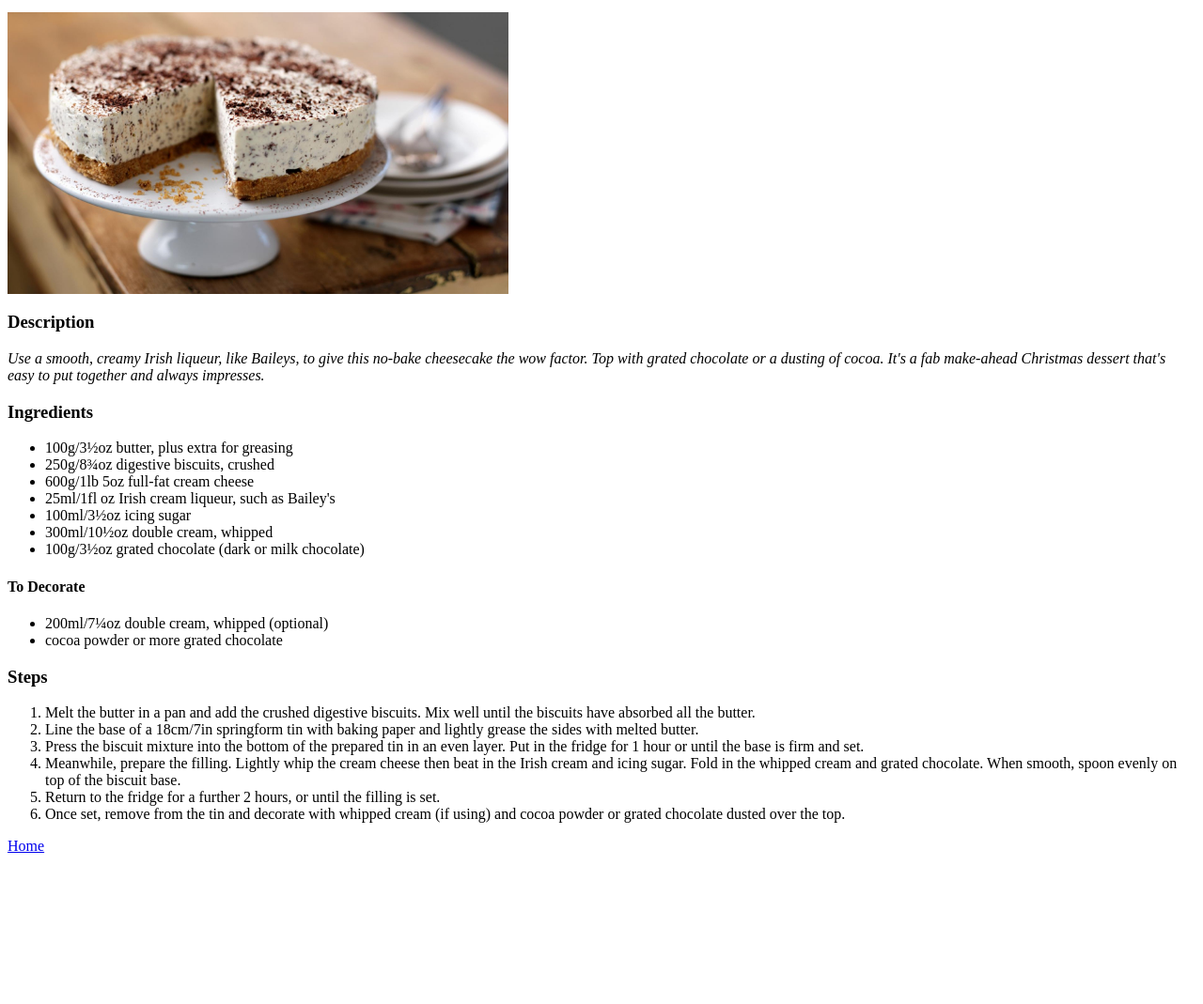
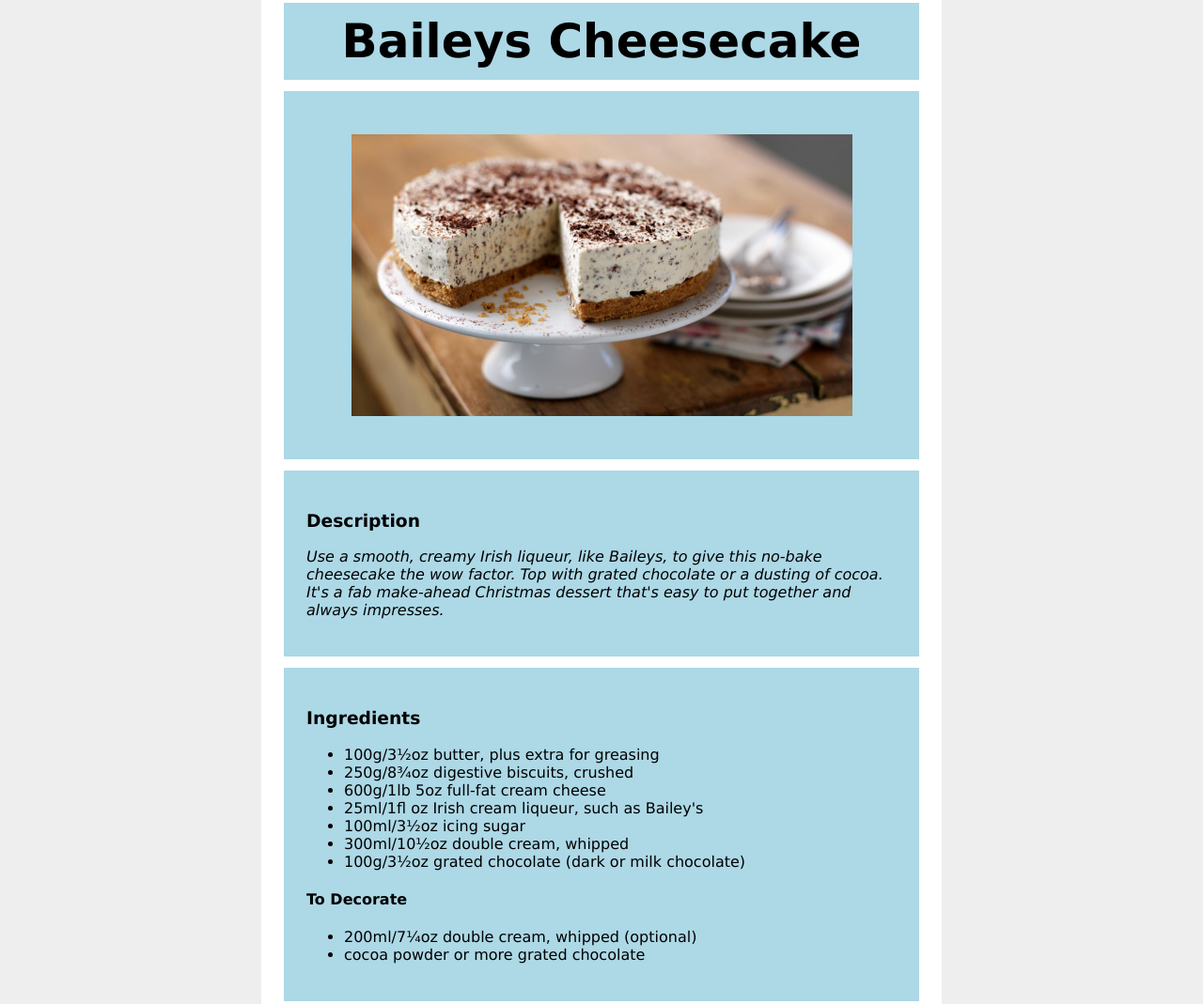
Before and after one commit to unlistedxx/odin-recipes, a plain HTML site: page recipes/baileys-cheesecake.html in a window 1280 px wide. Shown: the part 53-1122 px from the top of the page at 94% size. Before the commit the page ends 971 px from the top, so only its background shows below. Drawn offline with Linux system fonts and the light colour scheme.

Commit message:
Add Styles to Recipes

```diff
--- a/recipes/baileys-cheesecake.html
+++ b/recipes/baileys-cheesecake.html
@@ -3,15 +3,24 @@
     <head>
         <meta charset="UTF-8">
         <title>Baileys Cheesecake</title>
+        <link rel="stylesheet" href="recipes.css">
     </head>
 
     <body>
+        <div class="card">
+
         <h1>Baileys Cheesecake</h1>
+
+        <div class="img-container">
             <img src="../images/baileys-cheesecake.jpg" alt="Picture of Baileys Cheesecake" height="300" width="533">
+        </div>
 
+        <div class="des-container">
             <h3>Description</h3>
             <p><em>Use a smooth, creamy Irish liqueur, like Baileys, to give this no-bake cheesecake the wow factor. Top with grated chocolate or a dusting of cocoa. It's a fab make-ahead Christmas dessert that's easy to put together and always impresses.</em></p>
+        </div>
 
+        <div class="ing-container">
             <h3>Ingredients</h3>
             <ul>
                 <li>100g/3½oz butter, plus extra for greasing</li>
@@ -27,7 +36,9 @@
                 <li>200ml/7¼oz double cream, whipped (optional)</li>
                 <li>cocoa powder or more grated chocolate</li>
             </ul>
+        </div>
 
+        <div class="ste-container">
             <h3>Steps</h3>
             <ol>
                 <li>Melt the butter in a pan and add the crushed digestive biscuits. Mix well until the biscuits have absorbed all the butter.</li>
@@ -37,7 +48,11 @@
                 <li>Return to the fridge for a further 2 hours, or until the filling is set. </li>
                 <li>Once set, remove from the tin and decorate with whipped cream (if using) and cocoa powder or grated chocolate dusted over the top. </li>
             </ol>
+        </div>
 
+        <div class="home">
             <a href="../index.html">Home</a>
+        </div>
+        </div>
     </body>
 </html>
--- /dev/null
+++ b/recipes/recipes.css
@@ -0,0 +1,57 @@
+body {
+    background-color: #eee;
+    font-family: "Verdana", "Tahoma", sans-serif;
+}
+
+.card {
+    background-color: white;
+    width: 700px;
+    margin: 32px auto;
+    padding: 12px;
+}
+
+h1 {
+    background-color: lightblue;
+    text-align:center;
+    font-weight: bold;
+    font-size: 50px;
+    margin: 12px;
+    padding: 12px;
+}
+
+.img-container {
+    background-color: lightblue;
+    margin: 12px;
+    padding: 46px;
+}
+
+img {
+    display: block;
+    margin: 0px auto;
+}
+
+.des-container {
+    background-color: lightblue;
+    padding: 24px;
+    margin: 12px;
+}
+
+.ing-container {
+    background-color: lightblue;
+    padding: 24px;
+    margin: 12px;
+}
+
+.ste-container {
+    background-color: lightblue;
+    padding: 24px;
+    margin: 12px;
+}
+
+.home {
+    background-color: lightblue;
+    padding: 12px;
+    margin: 12px;
+    text-align: center;
+    font-size: 20px;
+}
```
Also changed, not shown: recipes/marble-cake.html (+15 -0 lines). Lines whose indentation alone changed are shown as unchanged.
